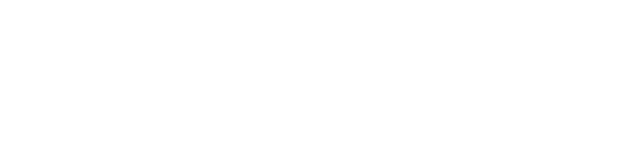
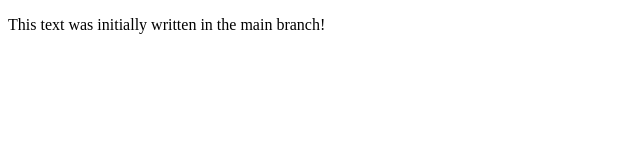
Before and after one commit to c0lin0Brien/CodeBaseTest, a plain HTML site: page index.html in a window 1280 px wide. Shown: the whole page, without its empty margins (0-640 px from the left). Drawn offline with Linux system fonts and the light colour scheme.

Commit message:
Added body text

```diff
--- a/index.html
+++ b/index.html
@@ -6,6 +6,6 @@
     <title>GitExercise!</title>
 </head>
 <body>
-
+    <p>This text was initially written in the main branch!</p>
 </body>
 </html>
```
